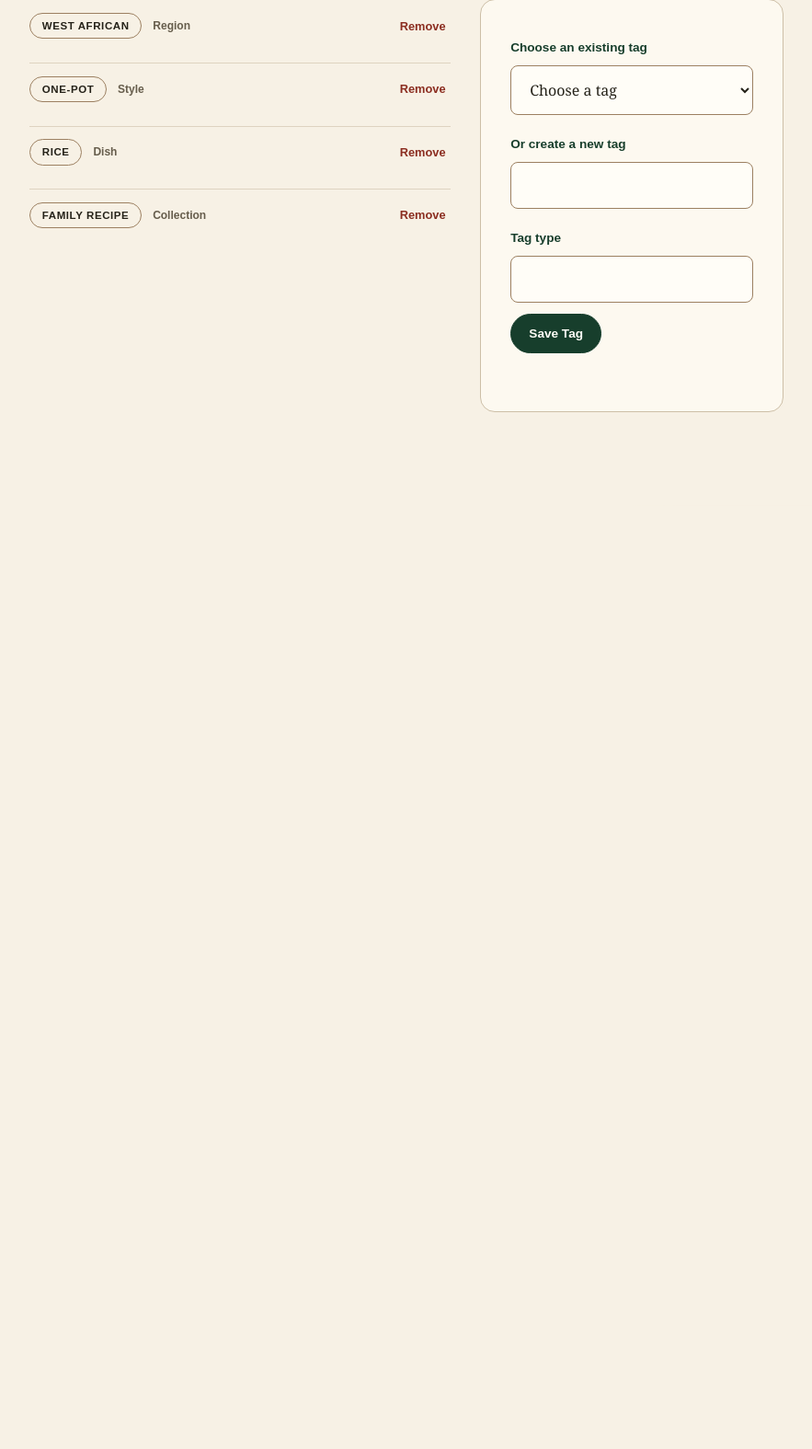
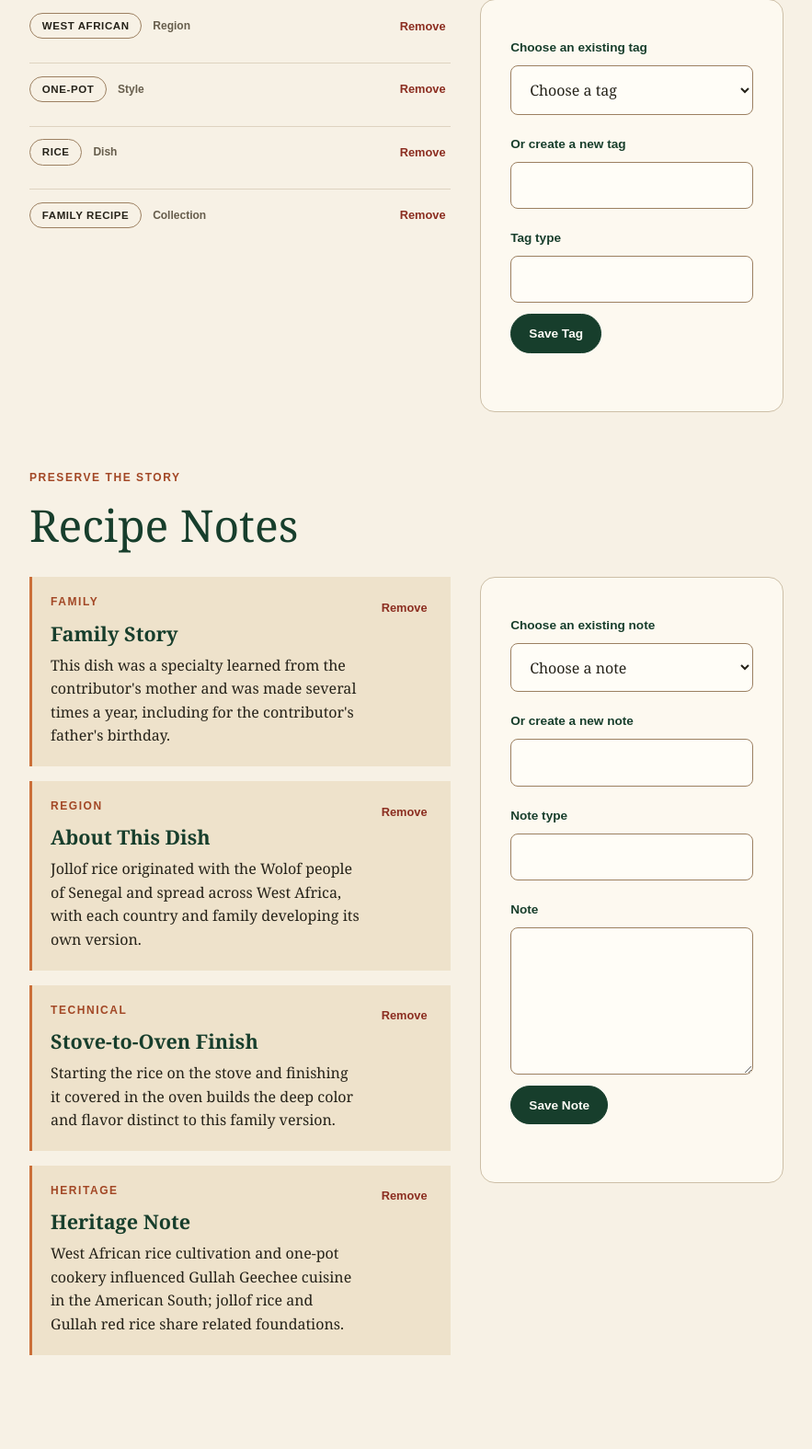
Before and after one commit to moclark710/kitchen-roots, a Flask app: page /recipes/1/edit in a window 1280 px wide. Shown: the part 3866-5441 px from the top of the page at 92% size, without its empty margins (198-1081 px from the left). Before the commit the page ends 4314 px from the top, so only its background shows below. Run offline with Flask 3, Linux system fonts and the light colour scheme; data comes from the database, SQL or seed files in the repository.

Commit message:
Add frontend recipe note management

```diff
--- a/app.py
+++ b/app.py
@@ -5,6 +5,7 @@ from database.recipe_repository import (
     attach_recipe_ingredient,
     attach_recipe_note,
     attach_recipe_tag,
+    create_note,
     create_tag,
     create_recipe,
     delete_recipe,
@@ -13,6 +14,7 @@ from database.recipe_repository import (
     replace_recipe_steps,
     create_ingredient,
     list_ingredients,
+    list_notes,
     list_tags,
     update_recipe_ingredient,
     remove_recipe_ingredient,
@@ -184,6 +186,41 @@ def create_app(test_config=None):
         )
         return jsonify(tag), 201
 
+    @app.get("/api/notes")
+    def note_list():
+        notes = list_notes(app.config["DATABASE_PATH"])
+        return jsonify(notes)
+
+    @app.post("/api/notes")
+    def note_create():
+        note_data = request.get_json(silent=True)
+
+        if not isinstance(note_data, dict):
+            return jsonify(error="Note data is required."), 400
+
+        title = note_data.get("title")
+        note_type = note_data.get("note_type")
+        body = note_data.get("body")
+
+        if not isinstance(title, str) or not title.strip():
+            return jsonify(error="Note title is required."), 400
+
+        if not isinstance(note_type, str) or not note_type.strip():
+            return jsonify(error="Note type is required."), 400
+
+        if not isinstance(body, str) or not body.strip():
+            return jsonify(error="Note body is required."), 400
+
+        note = create_note(
+            app.config["DATABASE_PATH"],
+            {
+                "title": title.strip(),
+                "note_type": note_type.strip(),
+                "body": body,
+            },
+        )
+        return jsonify(note), 201
+
     @app.post("/api/recipes/<int:recipe_id>/ingredients")
     def recipe_ingredient_create(recipe_id):
         ingredient_data = request.get_json(silent=True)
--- a/database/recipe_repository.py
+++ b/database/recipe_repository.py
@@ -118,6 +118,47 @@ def create_tag(database_path, tag_data):
         }
 
     return tag
+
+
+def list_notes(database_path):
+    """Return every reusable note in alphabetical order."""
+    with sqlite3.connect(database_path) as connection:
+        connection.row_factory = sqlite3.Row
+
+        notes = connection.execute(
+            """
+            SELECT id, title, note_type, body
+            FROM note
+            ORDER BY title
+            """
+        ).fetchall()
+
+    return [dict(note) for note in notes]
+
+
+def create_note(database_path, note_data):
+    """Create and return a reusable note without altering its body text."""
+    with sqlite3.connect(database_path) as connection:
+        cursor = connection.execute(
+            """
+            INSERT INTO note (title, note_type, body)
+            VALUES (?, ?, ?)
+            """,
+            (
+                note_data["title"],
+                note_data["note_type"],
+                note_data["body"],
+            ),
+        )
+
+        note = {
+            "id": cursor.lastrowid,
+            "title": note_data["title"],
+            "note_type": note_data["note_type"],
+            "body": note_data["body"],
+        }
+
+    return note
 
 
 def get_recipe(database_path, recipe_id):
--- a/static/edit_recipe.js
+++ b/static/edit_recipe.js
@@ -23,10 +23,18 @@ const tagSelect = document.querySelector("#tag-id");
 const tagNameInput = document.querySelector("#tag-name");
 const tagTypeInput = document.querySelector("#tag-type");
 const tagMessage = document.querySelector("#tag-message");
+const noteEditorList = document.querySelector("[data-note-editor-list]");
+const noteForm = document.querySelector("#note-form");
+const noteSelect = document.querySelector("#note-id");
+const noteTitleInput = document.querySelector("#note-title");
+const noteTypeInput = document.querySelector("#note-type");
+const noteBodyInput = document.querySelector("#note-body");
+const noteMessage = document.querySelector("#note-message");
 
 let currentIngredients = [];
 let currentSteps = [];
 let currentTags = [];
+let currentNotes = [];
 
 async function removeIngredient(ingredientId) {
   const confirmed = window.confirm(
@@ -305,6 +313,86 @@ async function loadTagOptions() {
   }
 }
 
+async function removeNote(noteId) {
+  noteMessage.textContent = "Removing note...";
+
+  try {
+    const response = await fetch(
+      `/api/recipes/${recipeId}/notes/${noteId}`,
+      { method: "DELETE" }
+    );
+
+    if (!response.ok) {
+      const data = await response.json();
+      throw new Error(data.error || "Unable to remove the note.");
+    }
+
+    await loadRecipeForEditing();
+    noteMessage.textContent = "Note removed.";
+  } catch (error) {
+    noteMessage.textContent = error.message;
+  }
+}
+
+function renderNotes(notes) {
+  currentNotes = notes;
+  noteEditorList.replaceChildren();
+
+  if (notes.length === 0) {
+    const emptyMessage = document.createElement("li");
+    emptyMessage.textContent = "No notes added yet.";
+    noteEditorList.append(emptyMessage);
+    return;
+  }
+
+  notes.forEach((note) => {
+    const item = document.createElement("li");
+    const content = document.createElement("div");
+
+    const type = document.createElement("p");
+    type.className = "note-type";
+    type.textContent = note.note_type;
+
+    const title = document.createElement("h3");
+    title.textContent = note.title;
+
+    const body = document.createElement("p");
+    body.className = "note-editor-body";
+    body.textContent = note.body;
+
+    const removeButton = document.createElement("button");
+    removeButton.type = "button";
+    removeButton.textContent = "Remove";
+    removeButton.addEventListener("click", () => removeNote(note.id));
+
+    content.append(type, title, body);
+    item.append(content, removeButton);
+    noteEditorList.append(item);
+  });
+}
+
+async function loadNoteOptions() {
+  try {
+    const response = await fetch("/api/notes");
+    const notes = await response.json();
+
+    if (!response.ok) {
+      throw new Error(notes.error || "Unable to load note choices.");
+    }
+
+    noteSelect.length = 1;
+
+    notes.forEach((note) => {
+      const option = document.createElement("option");
+      option.value = note.id;
+      option.textContent = `${note.title} (${note.note_type})`;
+      noteSelect.append(option);
+    });
+  } catch (error) {
+    noteMessage.textContent = error.message;
+  }
+}
+
 async function loadRecipeForEditing() {
   try {
     const response = await fetch(`/api/recipes/${recipeId}`);
@@ -321,6 +409,7 @@ async function loadRecipeForEditing() {
     renderIngredients(recipe.ingredients);
     renderStepEditor(recipe.steps);
     renderTags(recipe.tags);
+    renderNotes(recipe.notes);
     formMessage.textContent = "";
   } catch (error) {
     formMessage.textContent = error.message;
@@ -570,6 +659,88 @@ tagForm.addEventListener("submit", async (event) => {
   }
 });
 
+noteSelect.addEventListener("change", () => {
+  if (noteSelect.value) {
+    noteTitleInput.value = "";
+    noteTypeInput.value = "";
+    noteBodyInput.value = "";
+  }
+});
+
+noteTitleInput.addEventListener("input", () => {
+  if (noteTitleInput.value.trim()) {
+    noteSelect.value = "";
+  }
+});
+
+noteForm.addEventListener("submit", async (event) => {
+  event.preventDefault();
+
+  let noteId = Number(noteSelect.value);
+  const newNoteTitle = noteTitleInput.value.trim();
+  const newNoteType = noteTypeInput.value.trim();
+  const newNoteBody = noteBodyInput.value;
+
+  if (!noteId && !newNoteTitle) {
+    noteMessage.textContent = "Choose a note or enter a new note.";
+    return;
+  }
+
+  if (newNoteTitle && (!newNoteType || !newNoteBody.trim())) {
+    noteMessage.textContent = "New notes need a type and note text.";
+    return;
+  }
+
+  if (currentNotes.some((note) => note.id === noteId)) {
+    noteMessage.textContent = "That note is already on this recipe.";
+    return;
+  }
+
+  noteMessage.textContent = "Saving note...";
+
+  try {
+    if (newNoteTitle) {
+      const createResponse = await fetch("/api/notes", {
+        method: "POST",
+        headers: { "Content-Type": "application/json" },
+        body: JSON.stringify({
+          title: newNoteTitle,
+          note_type: newNoteType,
+          body: newNoteBody,
+        }),
+      });
+
+      const createdNote = await createResponse.json();
+
+      if (!createResponse.ok) {
+        throw new Error(createdNote.error || "Unable to create the note.");
+      }
+
+      noteId = createdNote.id;
+    }
+
+    const attachResponse = await fetch(`/api/recipes/${recipeId}/notes`, {
+      method: "POST",
+      headers: { "Content-Type": "application/json" },
+      body: JSON.stringify({ note_id: noteId }),
+    });
+
+    const attachedNote = await attachResponse.json();
+
+    if (!attachResponse.ok) {
+      throw new Error(attachedNote.error || "Unable to attach the note.");
+    }
+
+    noteForm.reset();
+    await loadRecipeForEditing();
+    await loadNoteOptions();
+    noteMessage.textContent = "Note saved.";
+  } catch (error) {
+    noteMessage.textContent = error.message;
+  }
+});
+
 loadRecipeForEditing();
 loadIngredientOptions();
 loadTagOptions();
+loadNoteOptions();
--- a/static/recipe.css
+++ b/static/recipe.css
@@ -442,6 +442,71 @@ h3 {
   font: 700 0.8rem/1.4 Arial, sans-serif;
 }
 
+.note-editor-grid {
+  display: grid;
+  grid-template-columns: minmax(0, 1.25fr) minmax(18rem, 0.9fr);
+  gap: 2rem;
+  align-items: start;
+}
+
+.note-editor-grid .recipe-form {
+  max-width: none;
+  padding: clamp(1.25rem, 3vw, 2rem);
+}
+
+.note-editor-list {
+  display: grid;
+  gap: 1rem;
+  margin: 0;
+  padding: 0;
+  list-style: none;
+}
+
+.note-editor-list li {
+  display: grid;
+  grid-template-columns: minmax(0, 1fr) auto;
+  gap: 1rem;
+  padding: 1.25rem;
+  border-left: 3px solid #cb6f39;
+  background: #eee2cb;
+}
+
+.note-editor-list h3 {
+  margin-bottom: 0.5rem;
+}
+
+.note-editor-body {
+  margin-bottom: 0;
+  line-height: 1.6;
+  white-space: pre-wrap;
+}
+
+.note-editor-list button {
+  align-self: start;
+  padding: 0.35rem;
+  border: 0;
+  background: transparent;
+  color: #8b2d20;
+  font: 700 0.8rem Arial, sans-serif;
+  cursor: pointer;
+}
+
+.note-editor-list button:hover {
+  text-decoration: underline;
+}
+
+.note-editor-list button:focus-visible {
+  outline: 3px solid #cb6f39;
+  outline-offset: 2px;
+}
+
+#note-message {
+  min-height: 1.2rem;
+  margin: 0;
+  color: #665d4c;
+  font: 700 0.8rem/1.4 Arial, sans-serif;
+}
+
 .ingredient-editor-grid .recipe-form {
   max-width: none;
   padding: clamp(1.25rem, 3vw, 2rem);
@@ -668,7 +733,8 @@ h3 {
   }
 
   .ingredient-editor-grid,
-  .tag-editor-grid {
+  .tag-editor-grid,
+  .note-editor-grid {
     grid-template-columns: 1fr;
   }
 
--- a/templates/edit_recipe.html
+++ b/templates/edit_recipe.html
@@ -155,6 +155,47 @@
         </div>
       </section>
 
+      <section class="relationship-editor">
+        <p class="section-label">Preserve the story</p>
+        <h2>Recipe Notes</h2>
+
+        <div class="note-editor-grid">
+          <ul class="note-editor-list" data-note-editor-list>
+            <li>Loading recipe notes...</li>
+          </ul>
+
+          <form id="note-form" class="recipe-form">
+            <label for="note-id">Choose an existing note</label>
+            <select id="note-id" name="note_id">
+              <option value="">Choose a note</option>
+            </select>
+
+            <label for="note-title">Or create a new note</label>
+            <input id="note-title" name="note_title" type="text">
+
+            <label for="note-type">Note type</label>
+            <input
+              id="note-type"
+              name="note_type"
+              type="text"
+              list="note-type-options"
+            >
+            <datalist id="note-type-options">
+              <option value="family"></option>
+              <option value="region"></option>
+              <option value="heritage"></option>
+              <option value="technical"></option>
+            </datalist>
+
+            <label for="note-body">Note</label>
+            <textarea id="note-body" name="note_body"></textarea>
+
+            <button type="submit">Save Note</button>
+            <p id="note-message" aria-live="polite"></p>
+          </form>
+        </div>
+      </section>
+
     </main>
 
     <script src="{{ url_for('static', filename='edit_recipe.js') }}"></script>
```
